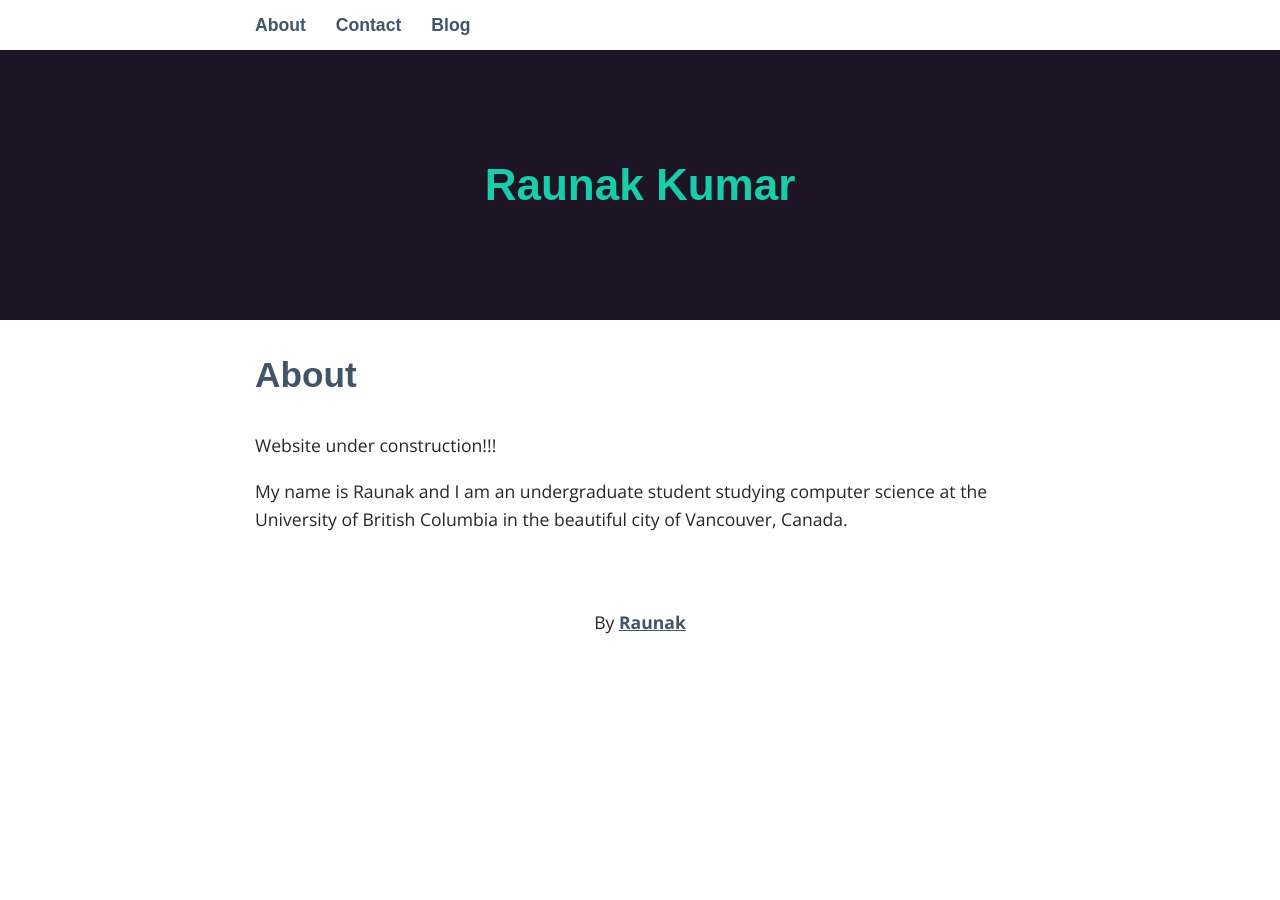
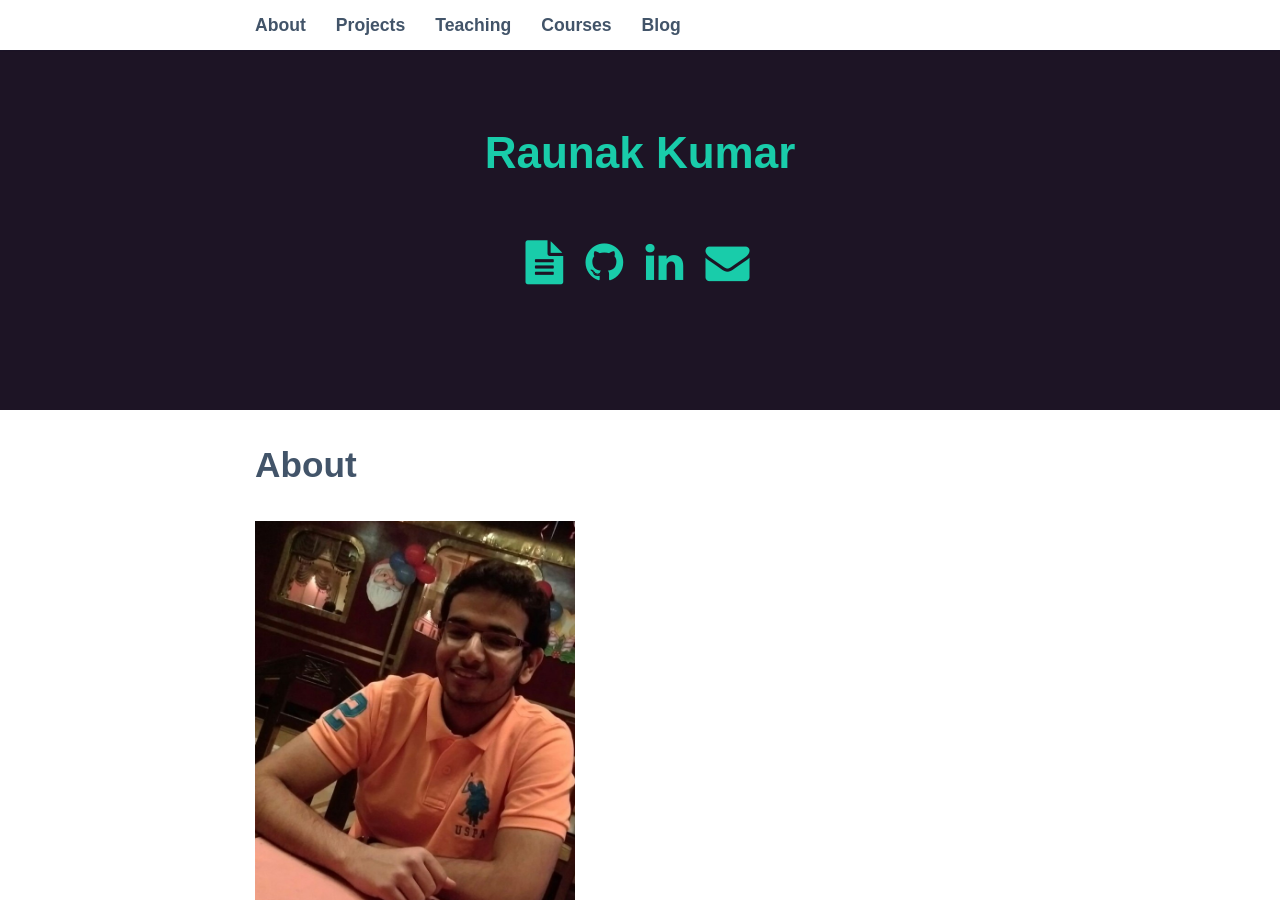
Before and after one commit to raunakkmr/raunakkmr.github.io, a Jekyll site: the page built from _pages/01_about.md, in a window 1280 px wide and 900 px high. Built offline with Jekyll 4.4.1, drawn with Linux system fonts in a browser that asks for light colours; nearby versions of some CDN libraries; some web fonts are replaced; some of the changed text lies outside the part shown.

Commit message:
first modification of about

```diff
--- a/_config.yml
+++ b/_config.yml
@@ -14,7 +14,7 @@
 # You can create any custom variable you would like, and they will be accessible
 # in the templates via {{ site.myvariable }}.
 title: Raunak Kumar
-# email: your-email@domain.com
+email: raunakkumar@alumni.ubc.ca
 description: > # this means to ignore newlines until "baseurl:"
   Write an awesome description for your new site here. You can edit this
   line in _config.yml. It will appear in your document head meta (for
@@ -23,6 +23,8 @@ baseurl: "" # the subpath of your site, e.g. /blog
 url: "http://raunakkmr.github.io" # the base hostname & protocol for your site, e.g. http://example.com
 # twitter_username: jekyllrb
 github_username: raunakkmr
+linkedin_username: raunak-kumar-87912b94
+resume: raunak_kumar_resume.pdf
 
 # Build settings
 sass:
--- a/_includes/footer.html
+++ b/_includes/footer.html
@@ -1,3 +1,22 @@
 <footer>
-	<p>By <a href="http://raunakkmr.github.io">Raunak</p>
+  <div>
+    <ul class="list-inline social-buttons">
+      {% if site.resume %}
+      <li><a href="../documents/{{ site.resume }}"><i class="fa fa-file-text"></i></a>
+      </li>
+      {% endif %}
+      {% if site.github_username %}
+      <li><a href="https://github.com/{{ site.github_username }}"><i class="fa fa-github"></i></a>
+      </li>
+      {% endif %}
+      {% if site.linkedin_username %}
+      <li><a href="https://linkedin.com/in/{{ site.linkedin_username }}"><i class="fa fa-linkedin"></i></a>
+      </li>
+      {% endif %}
+      {% if site.email %}
+      <li><a href="mailto:{{ site.email }}"><i class="fa fa-envelope"></i></a>
+      </li>
+      {% endif %}
+    </ul>
+  </div>
 </footer>
--- a/_includes/head.html
+++ b/_includes/head.html
@@ -9,5 +9,7 @@
 	<link rel="canonical" href="{{ page.url | replace:'index.html','' | prepend: site.baseurl | prepend: site.url }}">
 	<link href='https://fonts.googleapis.com/css?family=Open+Sans:400,300,700,800,600' rel='stylesheet' type='text/css'>
 	<link href='https://fonts.googleapis.com/css?family=Muli:400,300' rel='stylesheet' type='text/css'>
+  <link rel='stylesheet'
+  href='//maxcdn.bootstrapcdn.com/font-awesome/4.3.0/css/font-awesome.min.css'>
 
 </head>
--- a/_includes/header.html
+++ b/_includes/header.html
@@ -14,5 +14,27 @@
 </aside>
 
 <header>
-	<h1><a href="{{ site.baseurl }}">{{ site.title }}</a></h1>
+  <h1><a href="{{ site.baseurl }}">{{ site.title }}</a>
+    <br>
+    <div>
+      <ul class="list-inline social-buttons">
+        {% if site.resume %}
+        <li><a href="../documents/{{ site.resume }}"><i class="fa fa-file-text"></i></a>
+        </li>
+        {% endif %}
+        {% if site.github_username %}
+        <li><a href="https://github.com/{{ site.github_username }}"><i class="fa fa-github"></i></a>
+        </li>
+        {% endif %}
+        {% if site.linkedin_username %}
+        <li><a href="https://linkedin.com/in/{{ site.linkedin_username }}"><i class="fa fa-linkedin"></i></a>
+        </li>
+        {% endif %}
+        {% if site.email %}
+        <li><a href="mailto:{{ site.email }}"><i class="fa fa-envelope"></i></a>
+        </li>
+        {% endif %}
+      </ul>
+    </div>
+  </h1>
 </header>
--- a/_pages/01_about.md
+++ b/_pages/01_about.md
@@ -4,7 +4,17 @@ title: About
 permalink: /about/
 ---
 
-Website under construction!!!
+<img class='my_image' src='../documents/my_image_1.jpg' alt='my_image_1'/>
 
-My name is Raunak and I am an undergraduate student studying computer science at
-the University of British Columbia in the beautiful city of Vancouver, Canada.
+Hi! My name is Raunak and I am an undergraduate student studying computer
+science at the University of British Columbia. I am passionate about
+**algorithms** and **machine learning**. More specifically, I'm interested in
+* better deep learning architectures and optimizers,
+* applications of deep and reinforcement learning in healthcare, natural
+  language tasks, computer vision and finance,
+* theoretical aspects of machine learning and algorithms in general.
+
+I also take keen interest competitive programming, math, computer systems and
+networking, and teaching. In my limited free time, I love swimming and playing
+the guitar. I love the outdoors and British Columbia is a beautiful province to
+go hiking.
--- a/_sass/_layout.scss
+++ b/_sass/_layout.scss
@@ -41,7 +41,7 @@ header {
 	padding: 0px 15px;
 	text-align: center;
 	margin: 50px 0 0;
-	height: 30vh;
+	height: 40vh;
 	display: flex;
 	justify-content: center;
 	align-items: center;
@@ -109,3 +109,21 @@ footer {
 	text-align: center;
 	padding: 40px;
 }
+.list-inline {
+  padding-left: 0;
+  margin-left: -5px;
+  list-style: none;
+}
+.list-inline > li {
+  display: inline-block;
+  padding-right: 5px;
+  padding-left: 5px;
+}
+.my_image {
+    position: relative;
+    width:  320px;
+    height: 400px;
+    background-position: 50% 50%;
+    background-repeat:   no-repeat;
+    background-size:     cover;
+}
```
Also changed, not shown: _pages/02_contact.md (deleted, +0 -7 lines), _pages/02_projects.md (added, +7 -0 lines), _pages/03_teaching.md (added, +7 -0 lines), _pages/04_courses.md (added, +7 -0 lines), documents/my_image_1.jpg (added), documents/my_image_2.jpg (added), documents/my_image_3.jpg (added), 1 other file.
